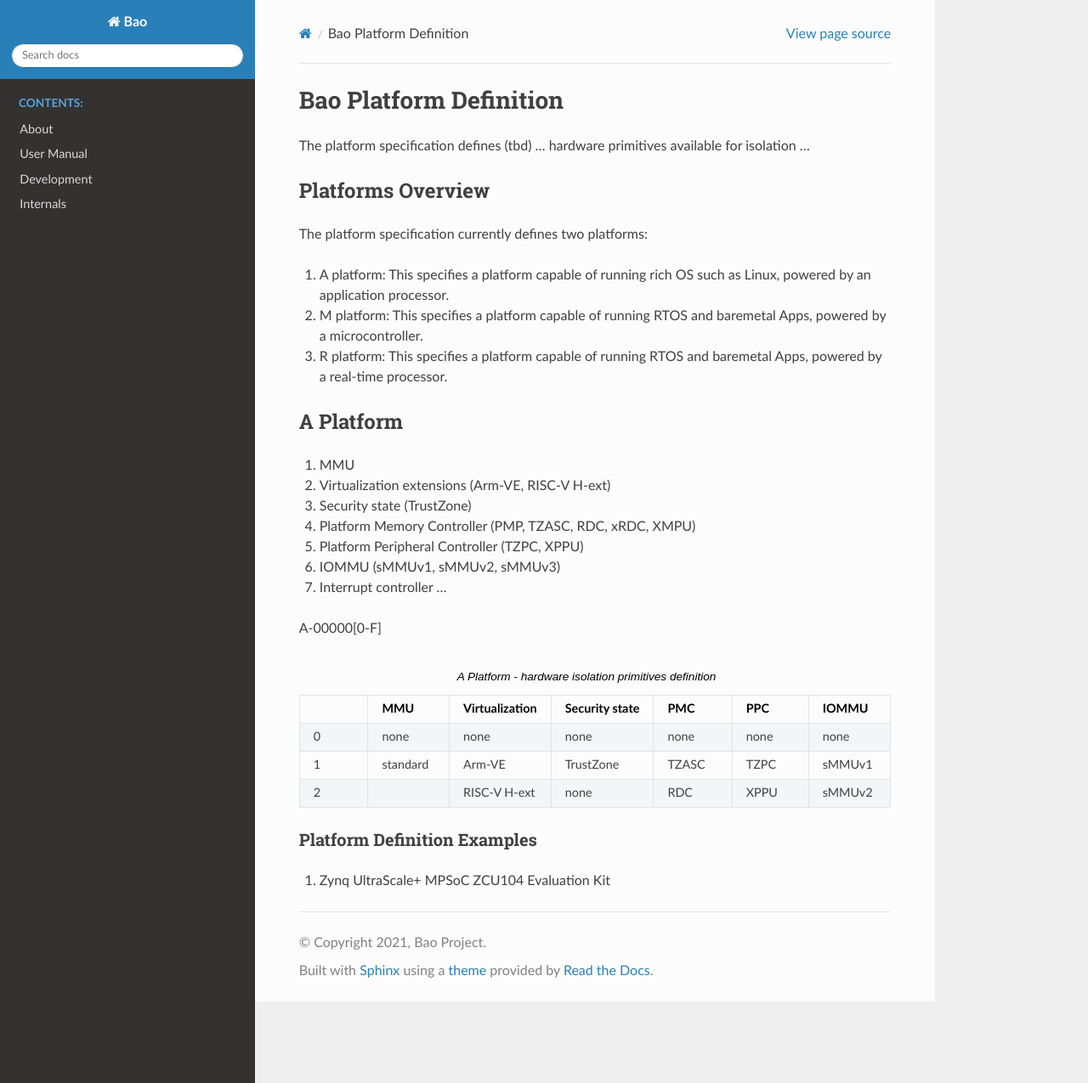
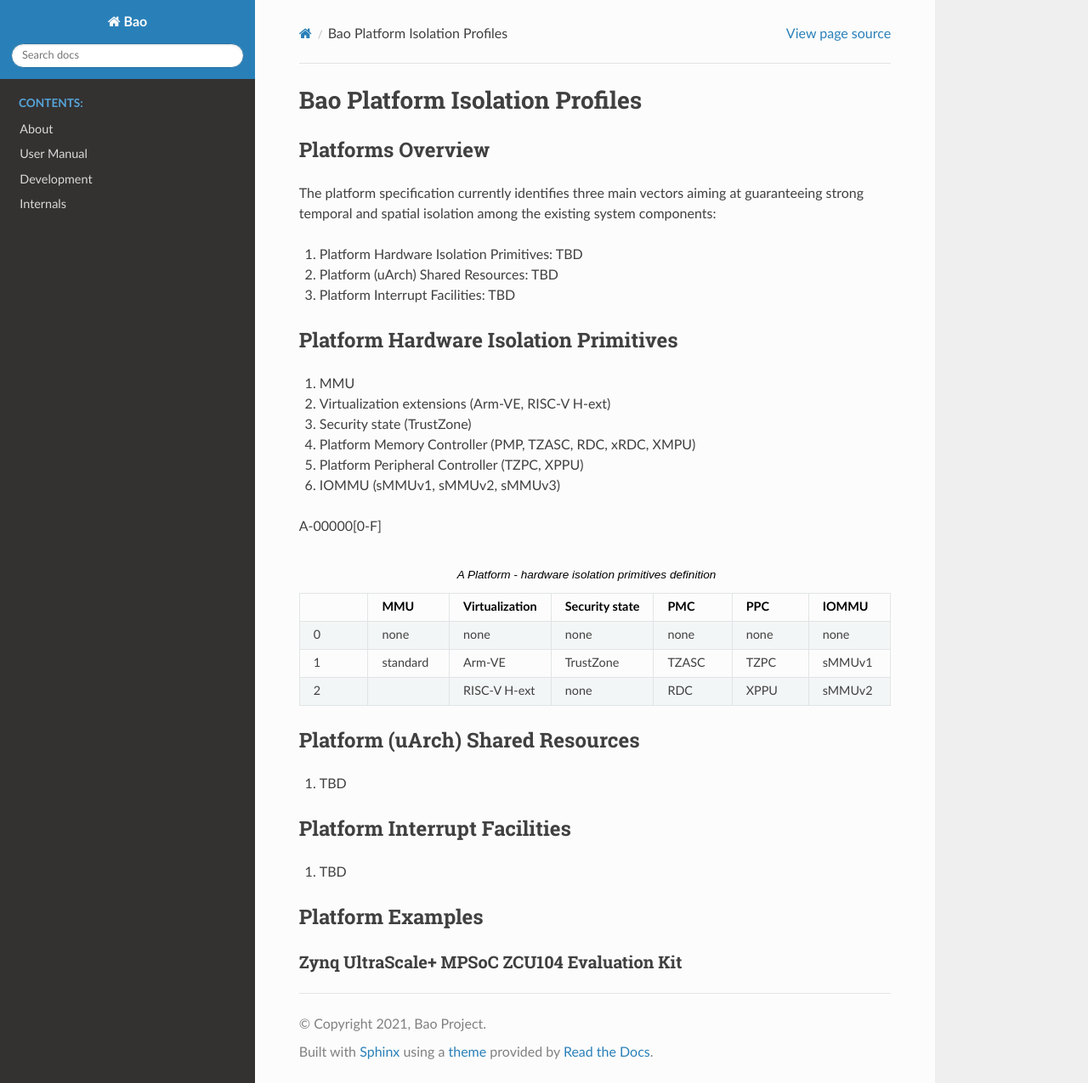
Before and after one commit to bao-project/bao-docs, a Sphinx documentation site: the page built from source/platform/platform.rst, in a window 1280 px wide and 1275 px high. Shown: the whole window at 85% size. Built offline with Sphinx 7.4.7 and the Read the Docs theme 2.0.0, drawn with Linux system fonts in a browser that asks for light colours.

Commit message:
update platform layout

```diff
--- a/source/platform/platform.rst
+++ b/source/platform/platform.rst
@@ -1,24 +1,24 @@
 .. _platform:
 
-Bao Platform Definition
+Bao Platform Isolation Profiles
 #######################
-
-The platform specification defines (tbd) ... hardware primitives available for isolation ...
 
 
 Platforms Overview
 ***************************************
 
-The platform specification currently defines two platforms:
+The platform specification currently identifies three main vectors aiming at
+guaranteeing strong temporal and spatial isolation among the existing system
+components:
 
-#. A platform: This specifies a platform capable of running rich OS such as Linux, powered by an application processor.
+#. Platform Hardware Isolation Primitives: TBD
 
-#. M platform: This specifies a platform capable of running RTOS and baremetal Apps, powered by a microcontroller.
+#. Platform (uArch) Shared Resources: TBD
 
-#. R platform: This specifies a platform capable of running RTOS and baremetal Apps, powered by a real-time processor.
+#. Platform Interrupt Facilities: TBD
 
 
-A Platform
+Platform Hardware Isolation Primitives
 ***************************************
 
 #. MMU
@@ -32,9 +32,6 @@ A Platform
 #. Platform Peripheral Controller (TZPC, XPPU)
 
 #. IOMMU (sMMUv1, sMMUv2, sMMUv3)
-
-#. Interrupt controller ...
-
 
 
 A-00000[0-F]
@@ -74,7 +71,20 @@ A-00000[0-F]
      - sMMUv2
 
 
-Platform Definition Examples
+Platform (uArch) Shared Resources
+***************************************
+
+#. TBD
+
+
+Platform Interrupt Facilities
+***************************************
+
+#. TBD
+
+
+Platform Examples
+***************************************
+
+Zynq UltraScale+ MPSoC ZCU104 Evaluation Kit
 ====================
-
-#. Zynq UltraScale+ MPSoC ZCU104 Evaluation Kit
```
